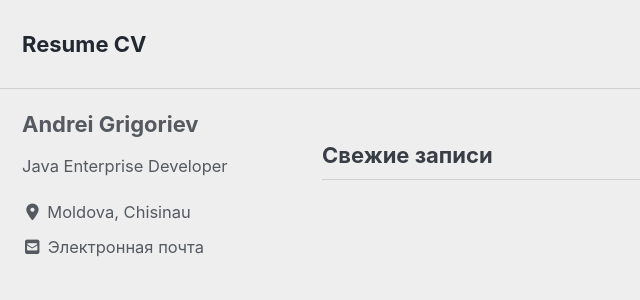
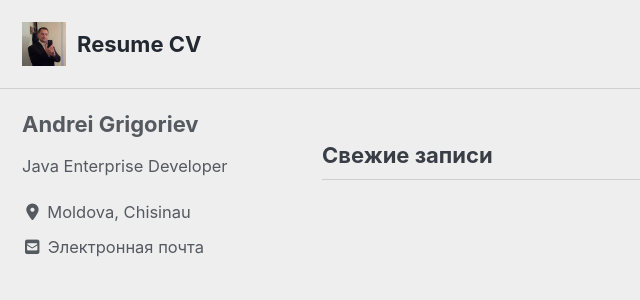
Before and after one commit to grigorievfinance/grigorievfinance.github.io, a Jekyll site: the page built from index.html, in a window 1280 px wide and 900 px high. Shown: the top 300 px of the window, without its empty margins (0-640 px from the left). Built offline with Jekyll 4.4.1, drawn with Linux system fonts in a browser that asks for light colours; cached includes are drawn as plain includes; nearby versions of some CDN libraries; the list of posts is cut into pages by our own code.

Commit message:
Update _config.yml

```diff
--- a/_config.yml
+++ b/_config.yml
@@ -24,8 +24,8 @@
 url                      : "http://andrewgrigoriev.ga/" # the base hostname & protocol for your site e.g. "https://mmistakes.github.io"
 baseurl                  : # the subpath of your site, e.g. "/blog"
 repository               : "grigorievfinance/grigorievfinance.github.io" # GitHub username/repo-name e.g. "mmistakes/minimal-mistakes"
-teaser                   : "/assets/images/320x320.jpg" # path of fallback teaser image, e.g. "/assets/images/500x300.png"
-logo                     : # path of logo image to display in the masthead, e.g. "/assets/images/88x88.png"
+teaser                   : # path of fallback teaser image, e.g. "/assets/images/500x300.png"
+logo                     : "/assets/images/320x320.jpg" # path of logo image to display in the masthead, e.g. "/assets/images/88x88.png"
 masthead_title           : # overrides the website title displayed in the masthead, use " " for no title
 # breadcrumbs            : false # true, false (default)
 words_per_minute         : 200
```
